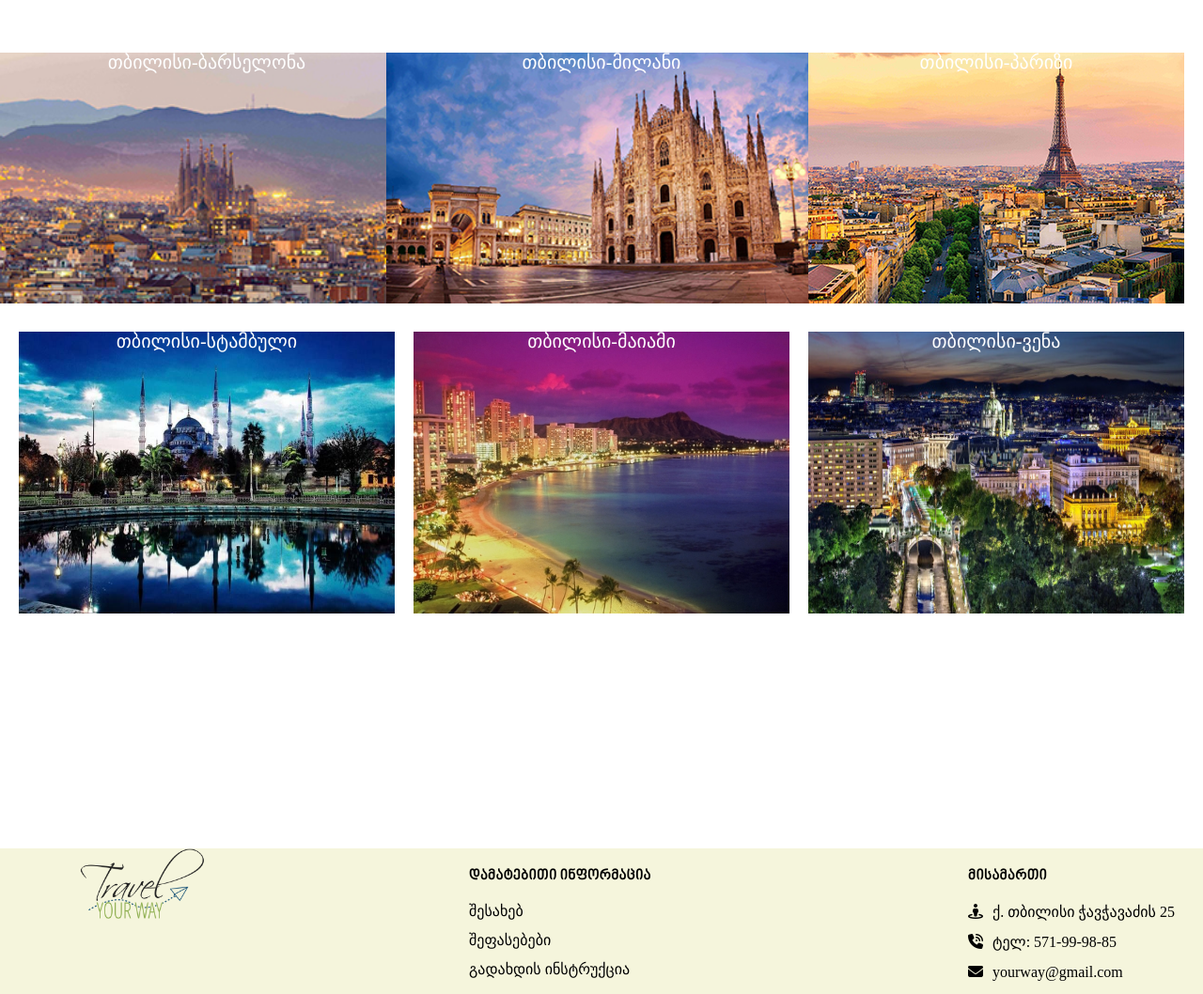
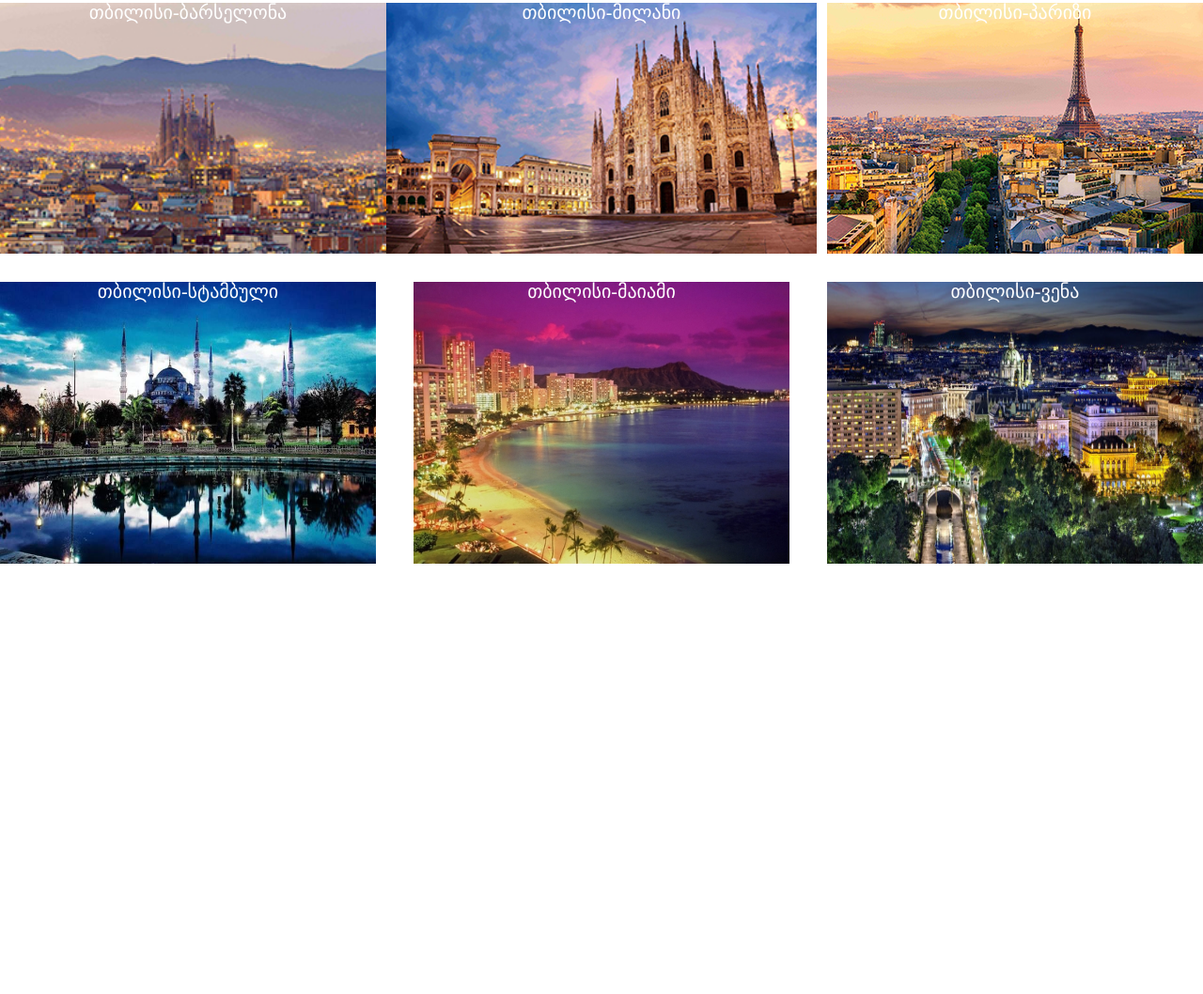
Before and after one commit to natasaghinadze/my-final-project, a plain HTML site: page booking.html in a window 1280 px wide. Shown: the part 1019-2077 px from the top of the page at 94% size. After the commit the page ends 1619 px from the top, so only its background shows below. Drawn offline with Linux system fonts and the light colour scheme.

Commit message:
del (footer)  add new responsve

```diff
--- a/booking.html
+++ b/booking.html
@@ -88,7 +88,7 @@
         </div>
         </div>
     </section>
-    <footer class="foot-er">
+    <!-- <footer class="foot-er">
         <a href="index.html">
             <img  class="logo" src="image/way logo.png" alt="logo">
         </a>
@@ -124,6 +124,6 @@
                 </ul>
             </nav>
         </div>
-    </footer>
+    </footer> -->
 </body>
 </html>
--- a/css/about.css
+++ b/css/about.css
@@ -69,7 +69,7 @@
     color: #6b6fa1;
     font-size: 20px;
 }
-.foot-er{
+/* .foot-er{
     max-width: 100%;
     width: 100%;
     margin-top: 250px;
@@ -101,4 +101,4 @@
 }
 .fas{
     margin-right: 10px;
-}
+} */
--- a/css/booking.css
+++ b/css/booking.css
@@ -69,8 +69,9 @@
     max-width: 1500px;
     width: 100%;
     margin-top: 75px;
+    margin: auto;
     display: flex;
-    justify-content: space-evenly;
+    justify-content: space-between;
     flex-wrap: wrap;
 }
 .fly{
@@ -95,7 +96,7 @@
     margin-left: 70px;
     font-family: 'BPG Nino Mtavruli Bold';
 }
-.foot-er{
+/* .foot-er{
     max-width: 100%;
     width: 100%;
     margin-top: 250px;
@@ -127,4 +128,4 @@
 }
 .fas{
     margin-right: 10px;
-}
+} */
--- a/css/contact.css
+++ b/css/contact.css
@@ -90,7 +90,7 @@ textarea{
     justify-content: space-evenly;
     flex-wrap: wrap;
 }
-.foot-er{
+/* .foot-er{
     max-width: 100%;
     width: 100%;
     margin-top: 250px;
@@ -113,7 +113,7 @@ textarea{
 .information2{
     max-width: 250px;
     width: 100%;
-}
+} */
 .info{
     margin-bottom: 15px;
 }
--- a/css/index.css
+++ b/css/index.css
@@ -190,7 +190,7 @@
     font-size: 20px;
     text-shadow: 2px 2px 4px #21212e;
 }
-.foot-er{
+/* .foot-er{
     max-width: 100%;
     width: 100%;
     margin-top: 250px;
@@ -216,4 +216,4 @@
 }
 .fas{
     margin-right: 10px;
-}
+} */
--- a/css/responsiv.css
+++ b/css/responsiv.css
@@ -25,8 +25,13 @@
     }
 
 }
-@media screen and(max-width:500px) {
+@media screen and (max-width:500px) {
     .d-block{
         height: 40vh;
     }
 }
+@media screen and (max-width:1200px){
+    .h4text{
+        text-align: center;
+    }
+}
```
Also changed, not shown: about .html (+6 -6 lines), contact.html (+2 -2 lines), index.html (+2 -2 lines).
